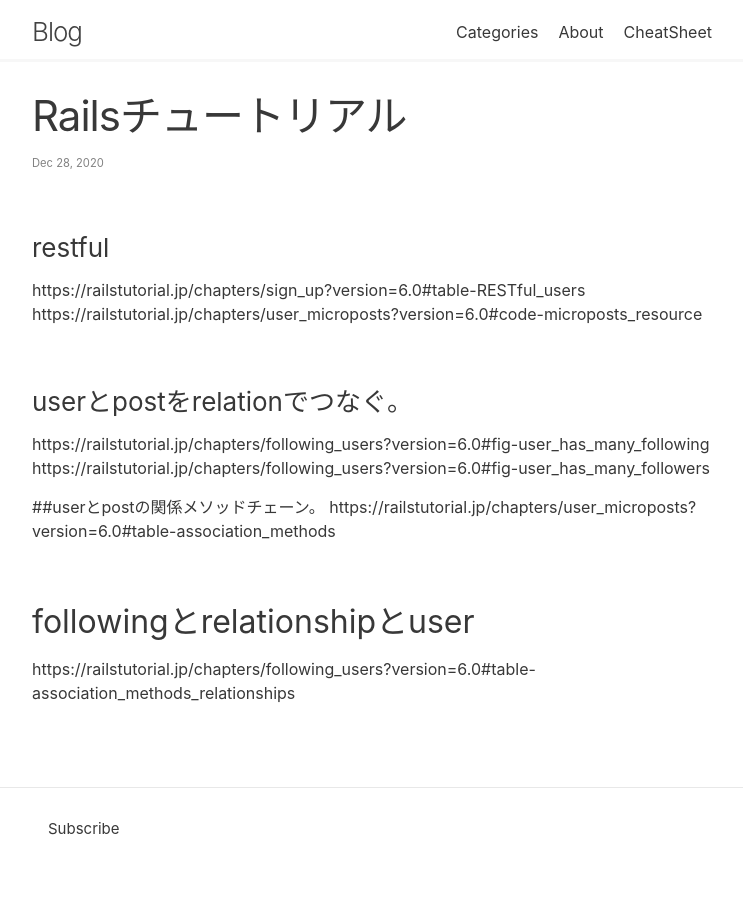
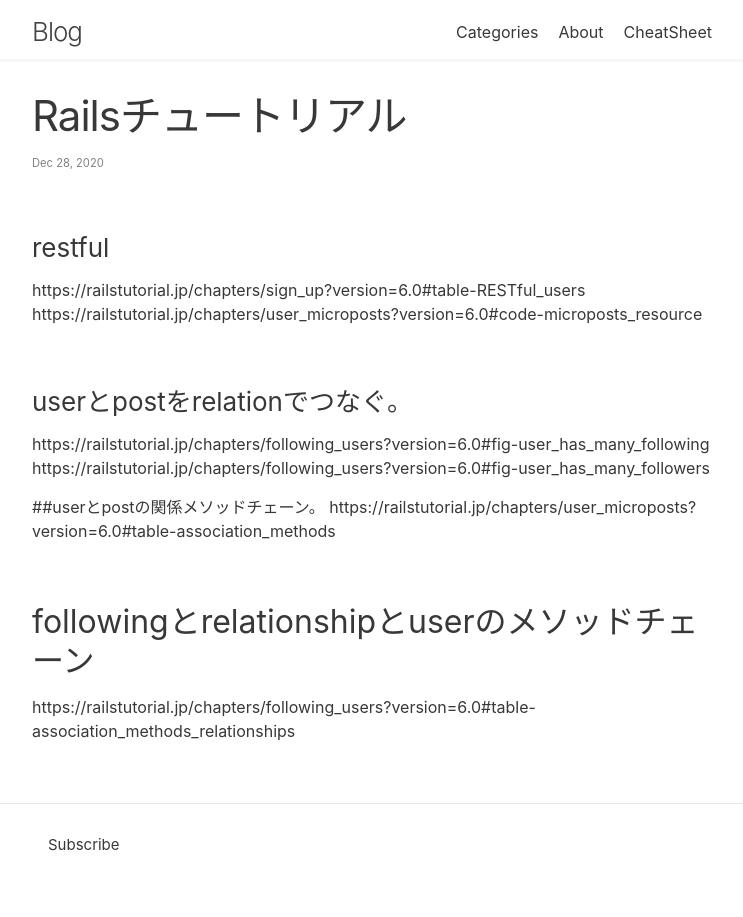
Before and after one commit to kazblog/kazblog.github.io, a Jekyll site: the page built from _posts/weeklyUpdate/cheatsheet/Rails/2020-12-28-restful copy.md, in a window 1280 px wide. Shown: the whole page, without its empty margins (268-1011 px from the left). Built offline with Jekyll 4.4.1, drawn with Linux system fonts in a browser that asks for light colours.

Commit message:
Update 2020-12-28-restful copy.md

```diff
--- a/_posts/weeklyUpdate/cheatsheet/Rails/2020-12-28-restful copy.md
+++ b/_posts/weeklyUpdate/cheatsheet/Rails/2020-12-28-restful copy.md
@@ -20,5 +20,5 @@ https://railstutorial.jp/chapters/following_users?version=6.0#fig-user_has_many_
 ##userとpostの関係メソッドチェーン。
 https://railstutorial.jp/chapters/user_microposts?version=6.0#table-association_methods
 
-## followingとrelationshipとuser
+## followingとrelationshipとuserのメソッドチェーン
 https://railstutorial.jp/chapters/following_users?version=6.0#table-association_methods_relationships
```
